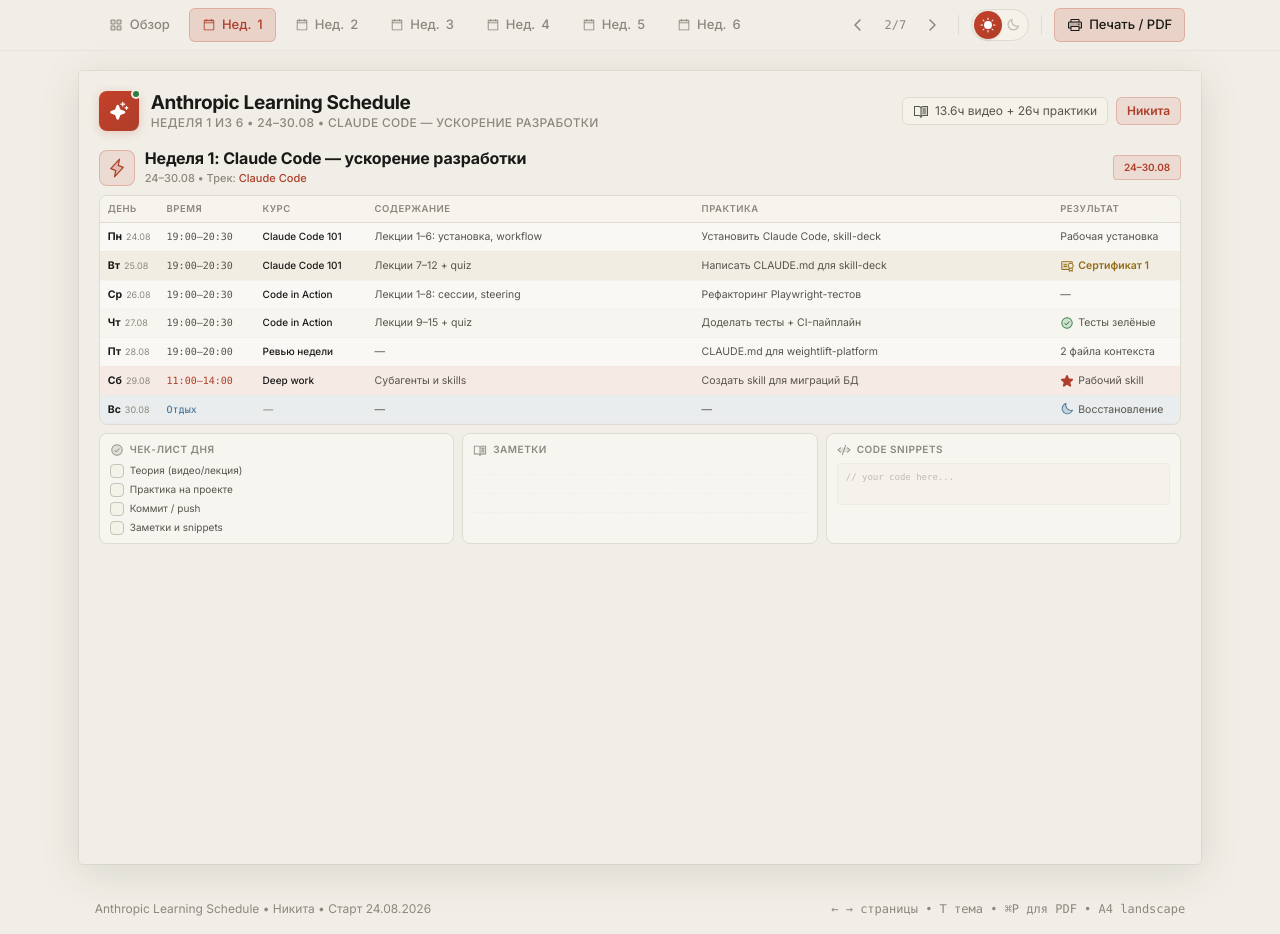
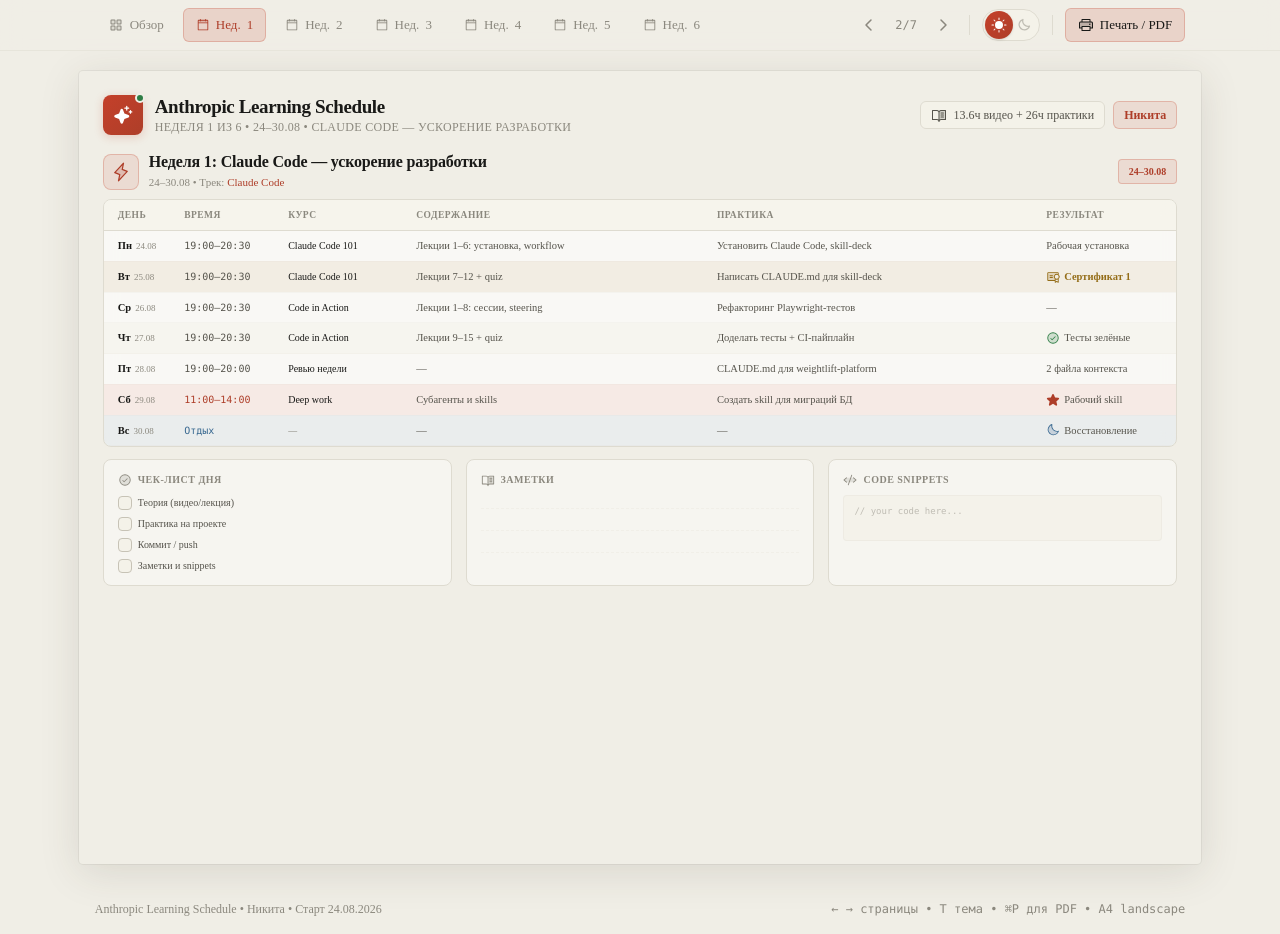
Before and after one commit to thermojam/learning-schedule, a React (Vite) app: page / in a window 1280 px wide. Both pictures are taken after a click on the button 932 px from the left and 24 px from the top of the page. Built offline with nearby package versions, Linux system fonts and the light colour scheme; the HTML template or start-up script is replaced by a standard one.

Commit message:
style (components): increased the margins on all cards, table cells, headings, and grid sections. This will give the layout a much cleaner and more fluid look

```diff
--- a/index.html
+++ b/index.html
@@ -3,10 +3,10 @@
 <head>
     <meta charset="UTF-8" />
     <meta name="viewport" content="width=device-width, initial-scale=1.0" />
-    <title>Anthropic Learning Schedule — Никита</title>
+    <title>Learning Schedule</title>
+    <link rel="icon" type="image/svg+xml" href="src/assets/react.svg"/>
     <link rel="preconnect" href="https://fonts.googleapis.com">
     <link rel="preconnect" href="https://fonts.gstatic.com" crossorigin>
-    <link href="https://fonts.googleapis.com/css2?family=Inter:wght@300;400;500;600;700;800;900&display=swap" rel="stylesheet">
     <script>
         (function () {
             try {
--- a/src/App.tsx
+++ b/src/App.tsx
@@ -70,7 +70,7 @@
     return (
         <div className="h-full flex flex-col">
             <PageHeader/>
-            <div className="flex-1 flex flex-col gap-2.5">
+            <div className="flex-1 flex flex-col gap-4">
                 <div className="grid grid-cols-[1fr_235px] gap-2.5">
                     <CourseTable/>
                     <ProgressTracker/>
@@ -185,7 +185,7 @@
 
             {/* Screen view — active page only */}
             <div className="no-print">
-                <div className="print-page bg-anthracite p-5">
+                <div className="print-page bg-anthracite p-6">
                     {currentPage === 0 ? (
                         <OverviewPage/>
                     ) : (
@@ -205,11 +205,11 @@
 
             {/* Print view — all 7 pages */}
             <div className="print-only hidden">
-                <div className="print-page bg-anthracite p-5">
+                <div className="print-page bg-anthracite p-6">
                     <OverviewPage/>
                 </div>
                 {weeks.map((week, i) => (
-                    <div key={i} className="print-page bg-anthracite p-5">
+                    <div key={i} className="print-page bg-anthracite p-6">
                         <PageHeader
                             subtitle={`Неделя ${week.weekNumber} из 6 • ${week.dateRange} • ${week.title}`}
                         />
--- a/src/components/MilestonesBar.tsx
+++ b/src/components/MilestonesBar.tsx
@@ -4,7 +4,7 @@
 export default function MilestonesBar() {
     return (
         <div className="rounded-lg border border-border bg-card/60 backdrop-blur-sm overflow-hidden">
-            <div className="px-3 py-2 border-b border-border bg-stripe/70">
+            <div className="px-4 py-3 border-b border-border bg-stripe/70">
                 <h2 className="text-[13px] font-semibold text-cream tracking-wide uppercase flex items-center gap-1.5">
                     <span className="w-1.5 h-1.5 rounded-full bg-green-accent" />
                     Контрольные точки маршрута
@@ -17,7 +17,7 @@
                             <div className="absolute right-0 top-1/2 w-2 h-px bg-border-light translate-x-1" />
                         )}
                         <div className="flex items-center gap-2">
-              <span className="w-7 h-7 rounded-md bg-clay/10 border border-clay/20 flex items-center justify-center shrink-0">
+              <span className="w-8 h-8 rounded-md bg-clay/10 border border-clay/20 flex items-center justify-center shrink-0">
                 <TopicIcon name={m.icon} className="w-4 h-4 text-clay-light" />
               </span>
                             <div>
--- a/src/components/ProgressTracker.tsx
+++ b/src/components/ProgressTracker.tsx
@@ -10,7 +10,7 @@
 export default function ProgressTracker() {
     return (
         <div className="rounded-lg border border-border bg-card/60 backdrop-blur-sm overflow-hidden">
-            <div className="px-3 py-2 border-b border-border bg-stripe/70">
+            <div className="px-4 py-3 border-b border-border bg-stripe/70">
                 <h2 className="text-[13px] font-semibold text-cream tracking-wide uppercase flex items-center gap-1.5">
                     <span className="w-1.5 h-1.5 rounded-full bg-purple-accent"/>
                     Прогресс по трекам
@@ -18,8 +18,8 @@
             </div>
             <div className="px-3 py-2.5 space-y-2">
                 {trackGroups.map((g, i) => (
-                    <div key={i} className="flex items-center gap-2">
-            <span className="text-[10px] text-cream-dim w-[72px] text-right font-medium shrink-0">
+                    <div key={i} className="flex items-center py-4 gap-2">
+            <span className="text-[12px] text-cream-dim w-[72px] text-right font-medium shrink-0">
               {g.name}
             </span>
                         <div className="flex-1 h-2.5 bg-border/30 rounded-full overflow-hidden relative">
--- a/src/components/TimeRules.tsx
+++ b/src/components/TimeRules.tsx
@@ -4,7 +4,7 @@
 export default function TimeRules() {
     return (
         <div className="rounded-lg border border-border bg-card/60 backdrop-blur-sm overflow-hidden">
-            <div className="px-3 py-2 border-b border-border bg-stripe/70">
+            <div className="px-4 py-3 border-b border-border bg-stripe/70">
                 <h2 className="text-[13px] font-semibold text-cream tracking-wide uppercase flex items-center gap-1.5">
                     <span className="w-1.5 h-1.5 rounded-full bg-amber"/>
                     Правила тайм-менеджмента
@@ -14,9 +14,9 @@
                 {timeRules.map((rule, i) => {
                     const Icon = ruleIcons[i];
                     return (
-                        <div key={i} className="px-2 py-2 text-center hover:bg-card-hover/30 transition-colors">
+                        <div key={i} className="px-3 py-3 text-center hover:bg-card-hover/30 transition-colors">
                             <div
-                                className="w-6 h-6 rounded-md bg-border/40 flex items-center justify-center mx-auto mb-1">
+                                className="w-7 h-7 rounded-md bg-border/40 flex items-center justify-center mx-auto mb-1">
                                 <Icon className="w-4 h-4 text-amber" weight="duotone"/>
                             </div>
                             <p className="text-[10.5px] font-semibold text-cream leading-tight">{rule.rule}</p>
--- a/src/components/WeekPage.tsx
+++ b/src/components/WeekPage.tsx
@@ -44,12 +44,12 @@
                 <table className="w-full text-[10.5px]">
                     <thead>
                     <tr className="border-b border-border bg-stripe/70">
-                        <th className="text-left px-2 py-1.5 text-cream-muted font-semibold w-14 uppercase tracking-wider text-[9.5px]">День</th>
-                        <th className="text-left px-2 py-1.5 text-cream-muted font-semibold w-24 uppercase tracking-wider text-[9.5px]">Время</th>
-                        <th className="text-left px-2 py-1.5 text-cream-muted font-semibold w-28 uppercase tracking-wider text-[9.5px]">Курс</th>
-                        <th className="text-left px-2 py-1.5 text-cream-muted font-semibold uppercase tracking-wider text-[9.5px]">Содержание</th>
-                        <th className="text-left px-2 py-1.5 text-cream-muted font-semibold uppercase tracking-wider text-[9.5px]">Практика</th>
-                        <th className="text-left px-2 py-1.5 text-cream-muted font-semibold w-32 uppercase tracking-wider text-[9.5px]">Результат</th>
+                        <th className="text-left px-3.5 py-2 text-cream-muted font-semibold w-16 uppercase tracking-wider text-[9.5px]">День</th>
+                        <th className="text-left px-3.5 py-2 text-cream-muted font-semibold w-26 uppercase tracking-wider text-[9.5px]">Время</th>
+                        <th className="text-left px-3.5 py-2 text-cream-muted font-semibold w-32 uppercase tracking-wider text-[9.5px]">Курс</th>
+                        <th className="text-left px-3.5 py-2 text-cream-muted font-semibold uppercase tracking-wider text-[9.5px]">Содержание</th>
+                        <th className="text-left px-3.5 py-2 text-cream-muted font-semibold uppercase tracking-wider text-[9.5px]">Практика</th>
+                        <th className="text-left px-3.5 py-2 text-cream-muted font-semibold w-36 uppercase tracking-wider text-[9.5px]">Результат</th>
                     </tr>
                     </thead>
                     <tbody>
@@ -57,7 +57,6 @@
                         const isRest = day.time === 'Отдых' || day.time === 'Рефлексия';
                         const isDeep = day.course.includes('Deep');
                         const isCert = day.resultIcon === 'cert';
-
                         return (
                             <tr
                                 key={i}
@@ -69,11 +68,11 @@
                     ${!isRest && !isDeep && !isCert ? (i % 2 === 0 ? 'bg-transparent' : 'bg-stripe/50') : ''}
                   `}
                             >
-                                <td className="px-2 py-[6px]">
+                                <td className="px-3.5 py-[7px]">
                                     <span className="font-bold text-cream">{day.day}</span>
                                     <span className="text-cream-muted text-[9px] ml-1">{day.date}</span>
                                 </td>
-                                <td className="px-2 py-[6px]">
+                                <td className="px-3.5 py-[7px]">
                     <span
                         className={`font-mono text-[10px] ${
                             isRest ? 'text-blue-accent' : isDeep ? 'text-clay-light' : 'text-cream-dim'
@@ -82,7 +81,7 @@
                       {day.time}
                     </span>
                                 </td>
-                                <td className="px-2 py-[6px]">
+                                <td className="px-3.5 py-[7px]">
                     <span
                         className={`text-[10px] font-medium ${
                             isRest ? 'text-cream-muted italic' : 'text-cream'
@@ -91,9 +90,9 @@
                       {day.course}
                     </span>
                                 </td>
-                                <td className="px-2 py-[6px] text-cream-dim">{day.content}</td>
-                                <td className="px-2 py-[6px] text-cream-dim">{day.practice}</td>
-                                <td className="px-2 py-[6px]">
+                                <td className="px-3.5 py-[7px] text-cream-dim">{day.content}</td>
+                                <td className="px-3.5 py-[7px] text-cream-dim">{day.practice}</td>
+                                <td className="px-3.5 py-[7px]">
                     <span
                         className={`flex items-center ${
                             isCert ? 'text-amber font-semibold' : 'text-cream-dim'
@@ -111,12 +110,12 @@
             </div>
 
             {/* Bottom: Checklist + Notes + Code Snippets */}
-            <div className="grid grid-cols-3 gap-2 mt-2">
-                <div className="rounded-lg border border-border bg-card/40 px-2.5 py-2">
-                    <h3 className="text-[10px] font-semibold text-cream-muted uppercase tracking-wider flex items-center gap-1.5 mb-1.5">
+            <div className="grid grid-cols-3 gap-3.5 mt-3"> {/* Increased gap and margin */}
+                <div className="rounded-lg border border-border bg-card/40 px-3.5 py-3"> {/* Increased inner padding */}
+                    <h3 className="text-[10px] font-semibold text-cream-muted uppercase tracking-wider flex items-center gap-1.5 mb-2">
                         <CheckCircle className="w-3.5 h-3.5" weight="duotone"/> Чек-лист дня
                     </h3>
-                    <div className="space-y-1">
+                    <div className="space-y-1.5">
                         {['Теория (видео/лекция)', 'Практика на проекте', 'Коммит / push', 'Заметки и snippets'].map(
                             (item, idx) => (
                                 <label
@@ -131,24 +130,22 @@
                         )}
                     </div>
                 </div>
-
-                <div className="rounded-lg border border-border bg-card/40 px-2.5 py-2">
-                    <h3 className="text-[10px] font-semibold text-cream-muted uppercase tracking-wider flex items-center gap-1.5 mb-1.5">
+                <div className="rounded-lg border border-border bg-card/40 px-3.5 py-3"> {/* Increased inner padding */}
+                    <h3 className="text-[10px] font-semibold text-cream-muted uppercase tracking-wider flex items-center gap-1.5 mb-2">
                         <BookOpenText className="w-3.5 h-3.5" weight="duotone"/> Заметки
                     </h3>
-                    <div className="space-y-[7px]">
+                    <div className="space-y-[8px]">
                         {[1, 2, 3].map(l => (
-                            <div key={l} className="h-3 border-b border-border/25 border-dashed"/>
+                            <div key={l} className="h-3.5 border-b border-border/25 border-dashed"/>
                         ))}
                     </div>
                 </div>
-
-                <div className="rounded-lg border border-border bg-card/40 px-2.5 py-2">
-                    <h3 className="text-[10px] font-semibold text-cream-muted uppercase tracking-wider flex items-center gap-1.5 mb-1.5">
+                <div className="rounded-lg border border-border bg-card/40 px-3.5 py-3"> {/* Increased inner padding */}
+                    <h3 className="text-[10px] font-semibold text-cream-muted uppercase tracking-wider flex items-center gap-1.5 mb-2">
                         <Code className="w-3.5 h-3.5" weight="duotone"/> Code Snippets
                     </h3>
                     <div
-                        className="font-mono text-[9px] text-cream-muted bg-code rounded px-2 py-1.5 border border-border/30 leading-relaxed min-h-[42px]">
+                        className="font-mono text-[9px] text-cream-muted bg-code rounded px-2.5 py-2 border border-border/30 leading-relaxed min-h-[46px]">
                         <span className="opacity-50">// your code here...</span>
                     </div>
                 </div>
--- a/src/index.css
+++ b/src/index.css
@@ -24,7 +24,7 @@
     --color-green-dim: #3d8a4e;
     --color-blue-accent: #5B8FBD;
     --color-purple-accent: #8B6BBD;
-    --font-sans: 'Inter', ui-sans-serif, system-ui, sans-serif;
+    --font-sans: Nunito, 'Times New Roman', serif;
 }
 
 :root {
@@ -158,7 +158,7 @@
         min-height: 190mm;
         max-height: 194mm;
         overflow: hidden;
-        padding: 16px !important;
+        padding: 24px !important;
         margin: 0 !important;
         box-shadow: none !important;
         border-radius: 0 !important;
```
Also changed, not shown: src/components/CourseTable.tsx (+7 -7 lines).
